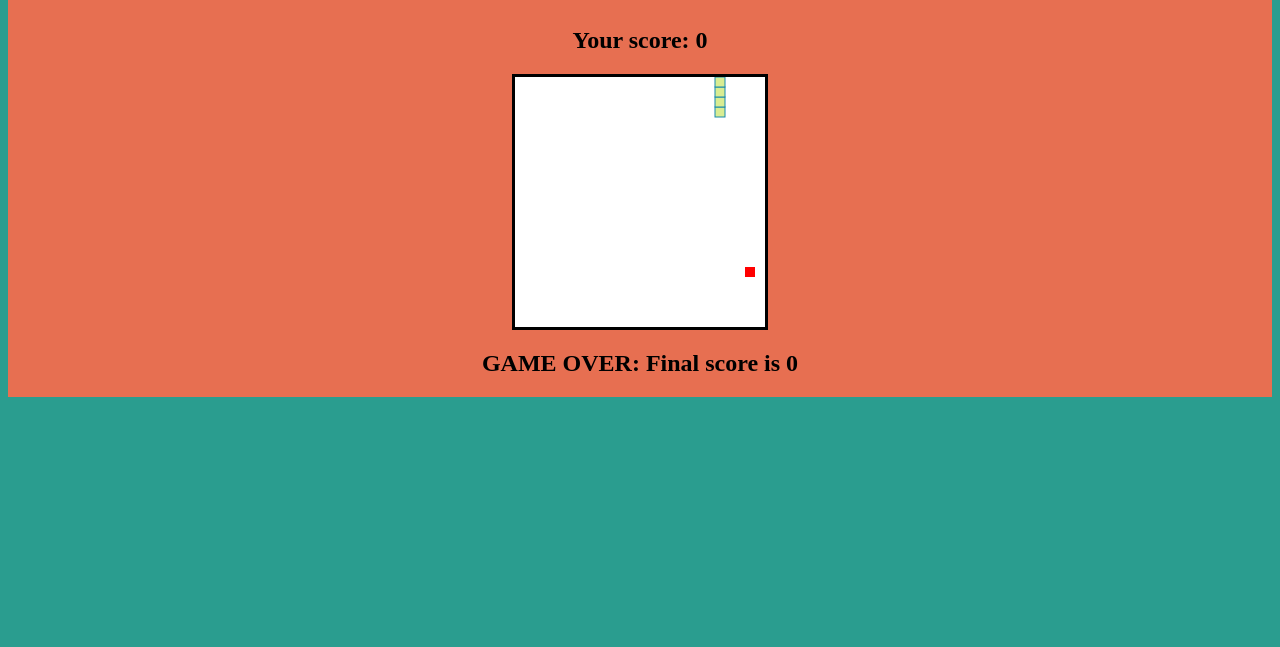
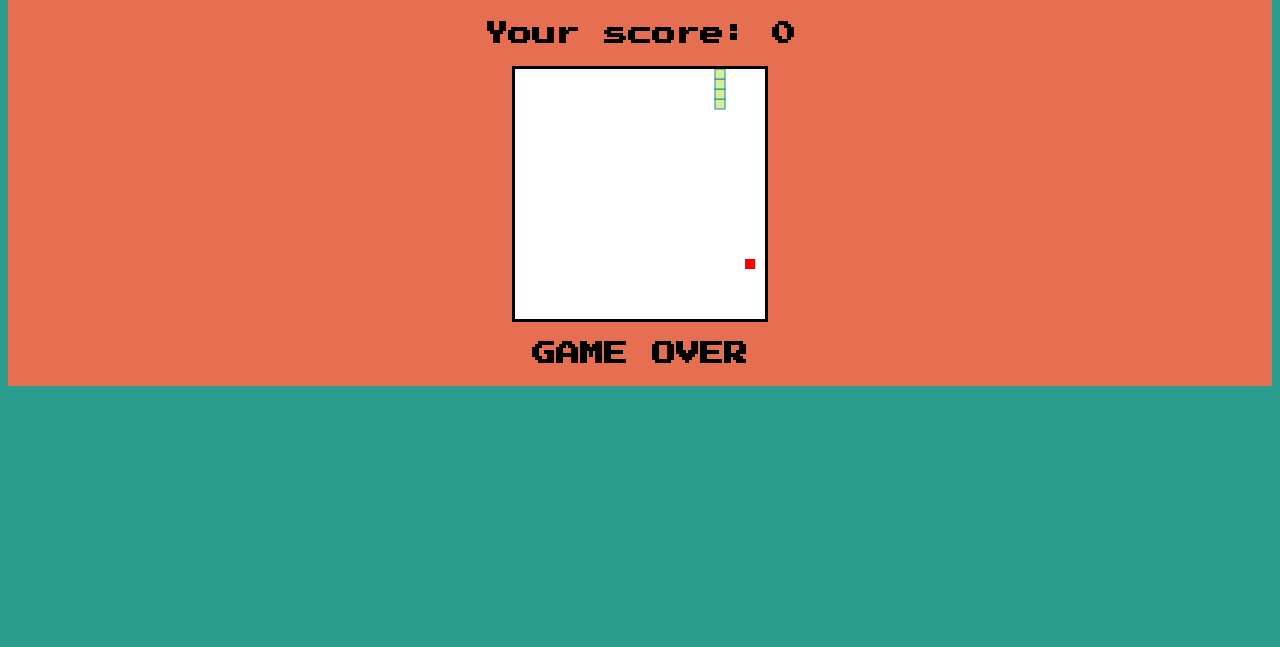
Before and after one commit to RijadHarbas/JumpStart-Snake, a plain HTML site: page index.html in a window 1280 px wide. Shown: the part 153-800 px from the top of the page. Drawn offline with Linux system fonts and the light colour scheme.

Commit message:
Added more styling

```diff
--- a/app.css
+++ b/app.css
@@ -1,5 +1,6 @@
 body {
     background-color: #2A9D8F;
+    font-family: 'Press Start 2P', cursive;
 }
 
 main {
@@ -15,3 +16,7 @@ main {
     border: 3px solid black;
     background-color: white;
 }
+
+.hide {
+    visibility: hidden;
+}
--- a/app.js
+++ b/app.js
@@ -14,6 +14,7 @@ document.addEventListener("DOMContentLoaded", () => {
     }
     const score = document.querySelector("#score");
     const status = document.querySelector("#status");
+    status.classList.add("hide");
 
     let snake = {
         parts: [
@@ -145,7 +146,7 @@ document.addEventListener("DOMContentLoaded", () => {
             drawApple();
             moveSnake(directionModX, directionModY);
             if (isGameOver()) {
-                status.innerText = `GAME OVER: Final score is ${score.innerText}`
+                status.classList.remove("hide");
                 return;
             }
         }
--- a/index.html
+++ b/index.html
@@ -6,6 +6,8 @@
     <meta http-equiv="X-UA-Compatible" content="IE=edge">
     <meta name="viewport" content="width=device-width, initial-scale=1.0">
     <title>SNAKE!</title>
+    <link rel="preconnect" href="https://fonts.gstatic.com">
+    <link href="https://fonts.googleapis.com/css2?family=Press+Start+2P&display=swap" rel="stylesheet">
     <link rel="stylesheet" href="app.css">
 </head>
 
@@ -14,7 +16,7 @@
         <h1>SNAAAAAKES!!!</h1>
         <h2>Your score: <span id="score">0</span></h2>
         <canvas id="game-area" width="250x" height="250px">A snake game!</canvas>
-        <h2 id="status"></h2>
+        <h2 id="status">GAME OVER</h2>
     </main>
     <script src="app.js"></script>
 </body>
```
